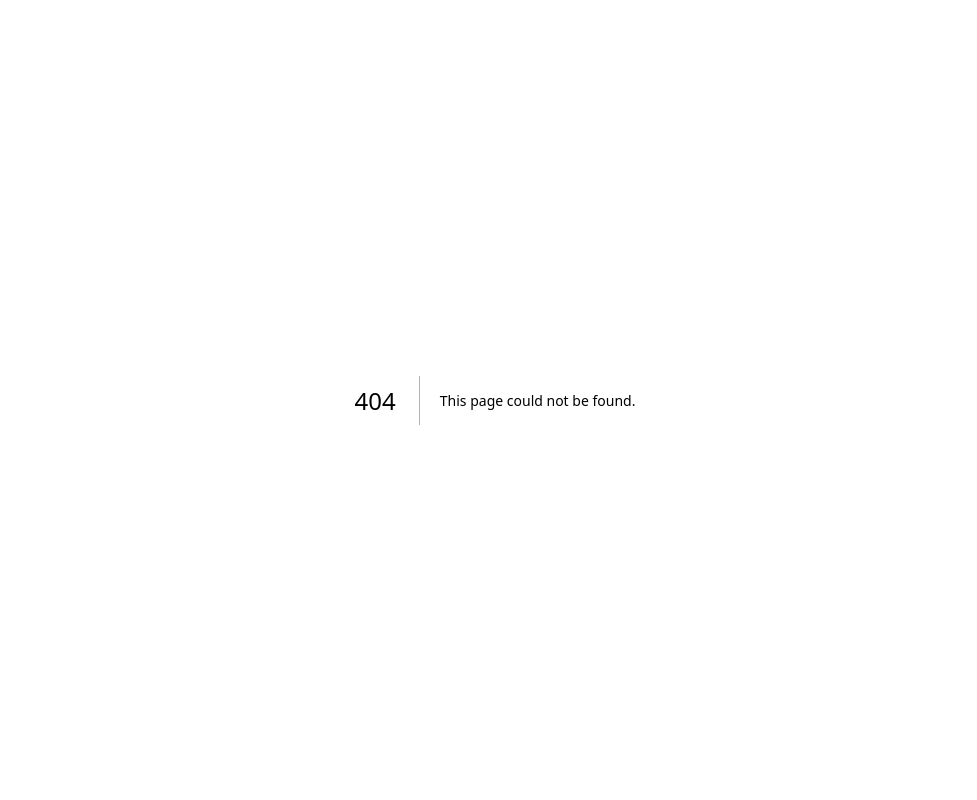
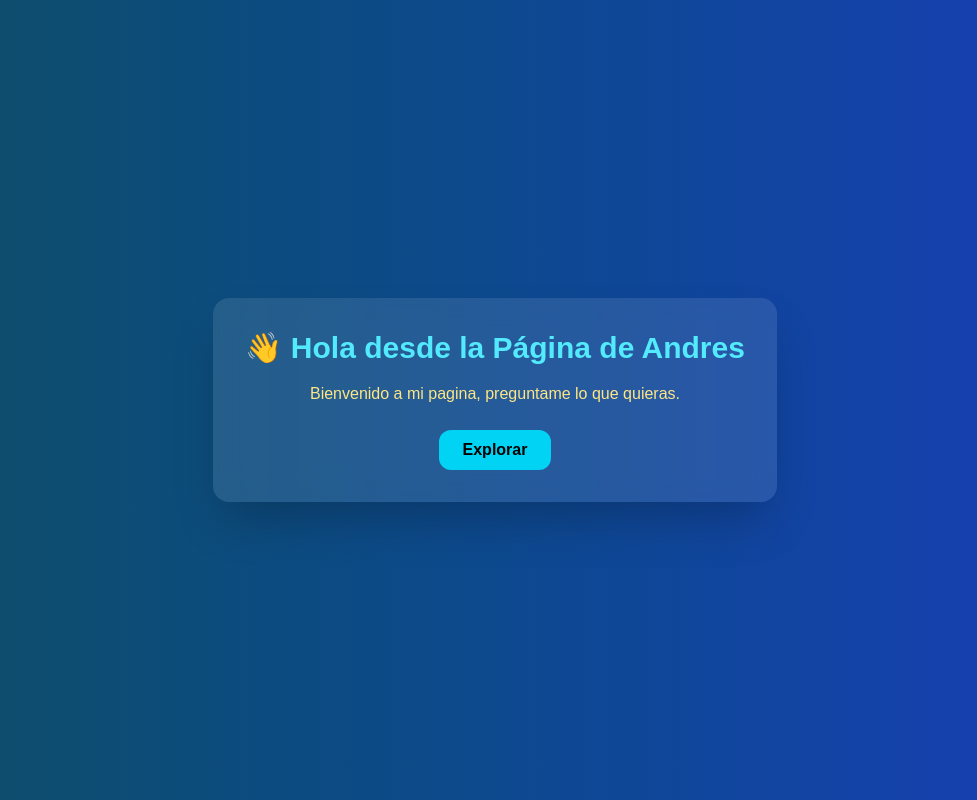
Before and after one commit to RonaldChipanaW/proy-app-web, a Next.js app: page /devs/andres in a window 1280 px wide. Before the commit this address had no page. Shown: the whole page, without its empty margins (145-1122 px from the left). Built offline with nearby package versions, Linux system fonts and the light colour scheme.

Commit message:
Actualizacion

```diff
--- /dev/null
+++ b/app/devs/andres/page.tsx
@@ -0,0 +1,23 @@
+export default function AndresPage() {
+  return (
+    <div className="min-h-screen flex items-center justify-center bg-gradient-to-r from-cyan-900 to-blue-800">
+
+      <div className="bg-white/10 backdrop-blur-md p-8 rounded-2xl shadow-2xl text-center">
+
+        <h1 className="text-3xl font-bold text-cyan-300 mb-4">
+          👋 Hola desde la Página de Andres
+        </h1>
+
+        <p className="text-amber-200 mb-6">
+          Bienvenido a mi pagina, preguntame lo que quieras.
+        </p>
+
+        <button className="bg-cyan-400 hover:bg-cyan-300 text-black font-semibold px-6 py-2 rounded-xl transition duration-300">
+          Explorar
+        </button>
+
+      </div>
+
+    </div>
+  );
+}
```
Also changed, not shown: 1 other file (tests, documents, lock files or other folders).
